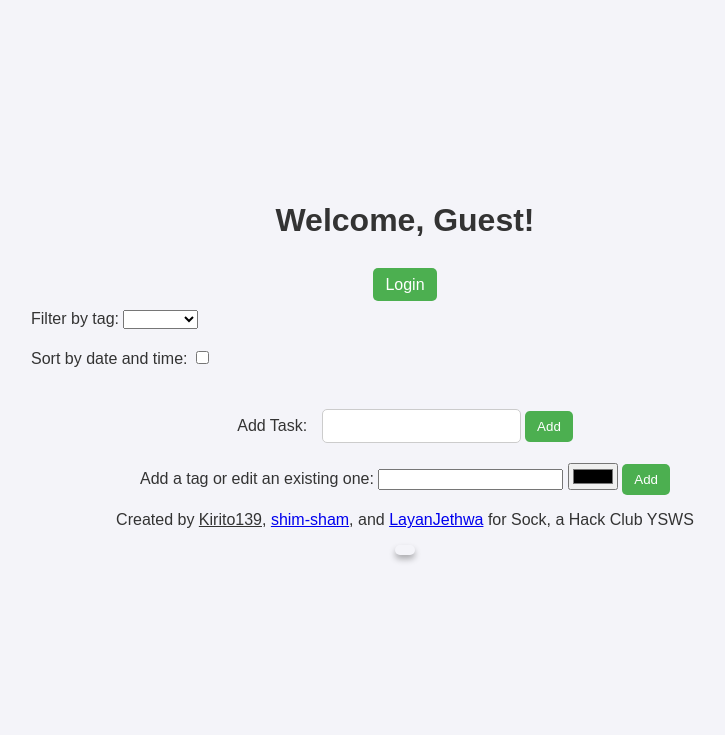
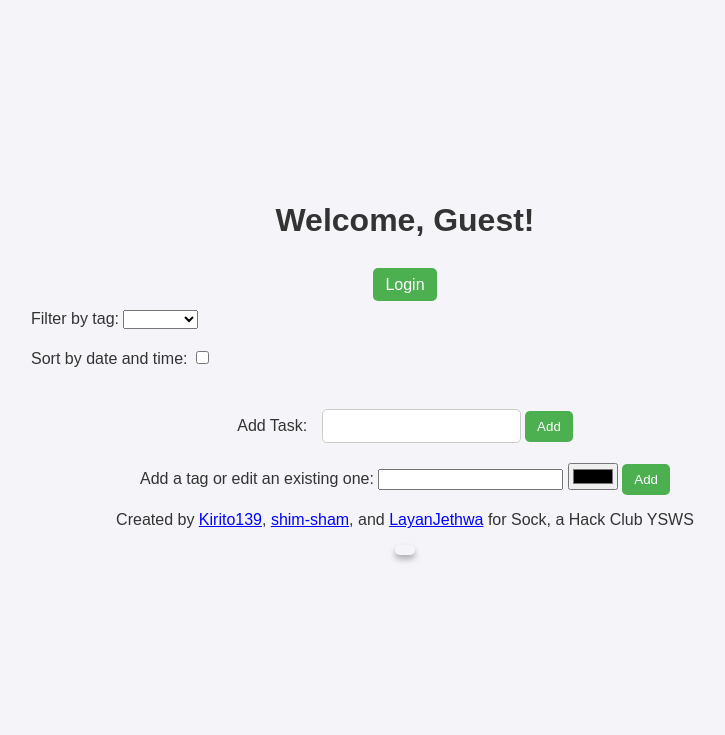
Before and after one commit to sock-bombers/to-do-list, a Flask app: page / in a window 1280 px wide. Shown: the top 735 px of the page, without its empty margins (235-960 px from the left). Run offline with Flask 3, Linux system fonts and the light colour scheme; some web fonts are replaced.

Commit message:
changed link colours

```diff
--- a/project/static/styles.css
+++ b/project/static/styles.css
@@ -11,6 +11,7 @@
     --primary-hov: #45a049;
     --danger-col: #ff6b6b;
     --danger-hov: #ff4c4c;
+    --link-col: #0004ff;
 }
 
 
@@ -23,6 +24,7 @@
     --primary-hov: #5bbf5f;
     --danger-col: #ff4c4c;
     --danger-hov: #ff6b6b;
+    --link-col: #00aaff;
 }
 
 @keyframes fade-in-anim {
@@ -320,3 +322,7 @@ body {
         background-color: var(--bg-hov);
     }
 }
+
+footer a{
+    color: var(--link-col);
+}
--- a/project/templates/index.html
+++ b/project/templates/index.html
@@ -175,7 +175,7 @@
 </body>
 
 <footer> <!-- Page footer text -->
-    <p>Created by <a href="https://github.com/Kirito139" style="color: inherit;">Kirito139</a>, <a href="https://github.com/shim-sham">shim-sham</a>, and <a href="https://github.com/LayanJethwa">LayanJethwa</a> for Sock, a Hack Club YSWS</p>
+    <p>Created by <a href="https://github.com/Kirito139">Kirito139</a>, <a href="https://github.com/shim-sham">shim-sham</a>, and <a href="https://github.com/LayanJethwa">LayanJethwa</a> for Sock, a Hack Club YSWS</p>
 </footer>
 
 <button id="dark-mode-toggle"><i class="nf nf-md-theme_light_dark"></i></button> <!-- Dark mode toggle with logic -->
```
